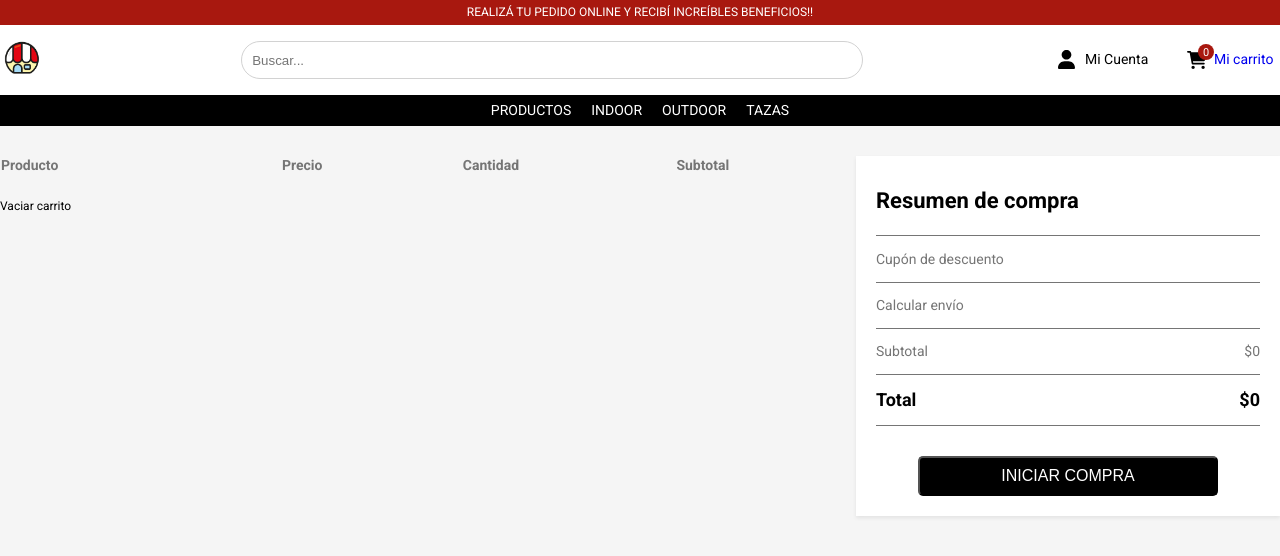
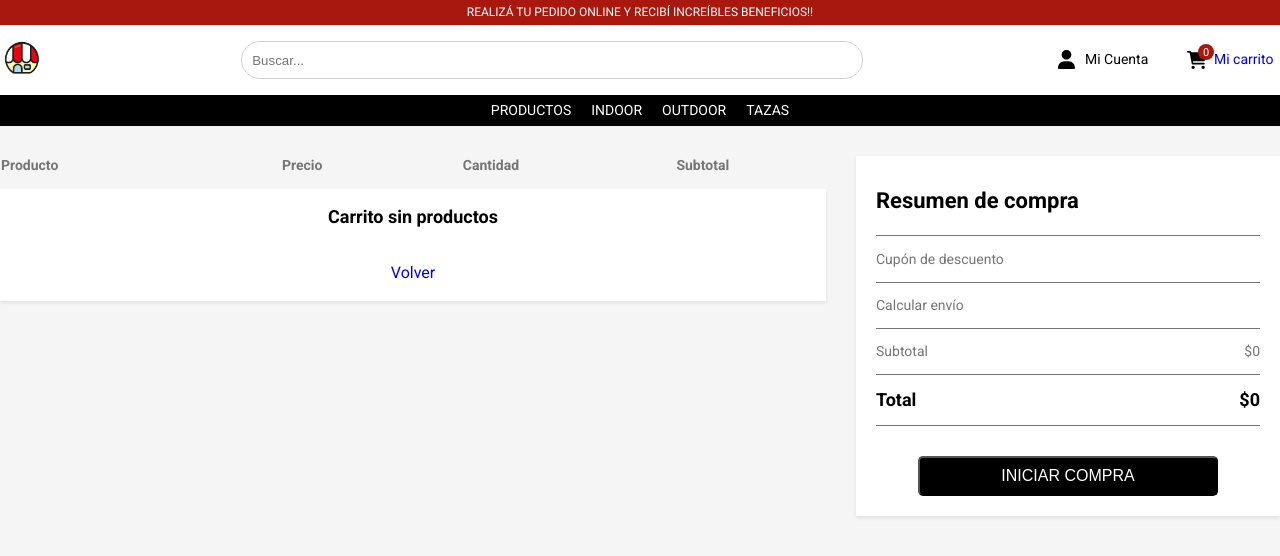
Before and after one commit to tecram/regalon-marcetcristian, a React (Create React App) app: page /cart in a window 1280 px wide. Shown: the top 556 px of the page. Built offline with nearby package versions, Linux system fonts and the light colour scheme.

Commit message:
Finish challenge

```diff
--- a/src/components/Cart/Cart.jsx
+++ b/src/components/Cart/Cart.jsx
@@ -1,5 +1,6 @@
 import React, { useContext, useEffect, useState } from "react"
 import { CartContext } from "../contexts/CartContext"
+import { Link } from 'react-router-dom'
 import "./Cart.scss"
 
 const Cart = () => {
@@ -8,7 +9,7 @@ const Cart = () => {
 
   useEffect(() => {
     setTotalPrice(totalizer())
-  }, [])
+  }, [cartItems])
 
   return (
     <>
@@ -25,7 +26,8 @@ const Cart = () => {
               </tr>
             </thead>
             <tbody>
-              {cartItems.map((product, index) => (
+              {cartItems.length >0 ? (
+                cartItems.map((product, index) => (
                   <tr key={index}>
                     <td className="cart-product-thumb">
                       <div className="cart-thumb-container">
@@ -38,10 +40,18 @@ const Cart = () => {
                     <td>${product.item.price * product.count}</td>
                     <td><div onClick={() => removeItem(product.item.id, product.count)}><img className="trash-icon" src="assets/icons/trash-icon.svg" alt="Remover producto" title="Remover producto" /></div></td>
                   </tr>
-              ))}
+                ))
+              ) : (
+                <>
+                  <tr className="empty-cart-text">
+                    <td colSpan={6}>Carrito sin productos</td>
+                  </tr>
+                  <tr className="home-button"><td className="empty-cart-back" colSpan={6}><Link to="/">Volver</Link></td></tr>
+                </>
+              )}
             </tbody>
           </table>
-          <div onClick={() => clearCart()} className="empty-cart">Vaciar carrito</div>
+          {cartItems.length >0 && <div onClick={() => clearCart()} className="empty-cart">Vaciar carrito</div>}
         </div>
         <div className="cart-right">
           <h3>Resumen de compra</h3>
@@ -55,7 +65,7 @@ const Cart = () => {
             <span className="cart-total-title">Total</span>
             <span className="cart-total-value">${totalPrice}</span>
           </p>
-          <button className="buy-button">INICIAR COMPRA</button>
+          <button className="buy-button" type="button">INICIAR COMPRA</button>
         </div>
       </section>
     </>
--- a/src/components/Cart/Cart.scss
+++ b/src/components/Cart/Cart.scss
@@ -67,6 +67,19 @@ body {
               max-height: 20px;
               display: block;
               cursor: pointer;
+            }
+          }
+
+          &.empty-cart-text {
+            font-size: 18px;
+            font-weight: 600;
+          }
+
+          &.home-button {
+            font-size: 16px;
+
+            a {
+              text-decoration: none;
             }
           }
         }
--- a/src/components/ItemCount/ItemCount.jsx
+++ b/src/components/ItemCount/ItemCount.jsx
@@ -1,13 +1,6 @@
 import './ItemCount.scss'
-import { useState, useEffect } from "react"
 
-const ItemCount = ({stock, initial, onAdd, item, setAddedProduct}) => {
-  const [count, setCount] = useState(parseInt(initial));
-
-  useEffect(() => {
-    //console.log("USE EFFECT COUNT");
-  }, [count])
-
+const ItemCount = ({stock, initial, onAdd, item, setAddedProduct, count, setCount}) => {
   const changeQty = (operation) => {
     if (operation === "-" && count > 0) {
       setCount(count - 1);
--- a/src/components/ItemDetail/ItemDetail.jsx
+++ b/src/components/ItemDetail/ItemDetail.jsx
@@ -5,12 +5,11 @@ import { Link } from 'react-router-dom'
 import { CartContext } from '../contexts/CartContext'
 
 const ItemDetail = ({ product, loading }) => {
-  const { addItem, quantity, cartItems } = useContext(CartContext)
+  const { addItem } = useContext(CartContext)
   const [addedProduct, setAddedProduct] = useState(false)
+  const [count, setCount] = useState(parseInt(1));
 
   const displayElements = () => {
-
-    /* console.log(cartItems[0].count) */
 
     if(loading) {
       return (
@@ -29,7 +28,7 @@ const ItemDetail = ({ product, loading }) => {
             </div>
             {addedProduct ? (
               <div>
-                <h3 className="text-added">{quantity} productos agregados al carrito.</h3>
+                <h3 className="text-added">{count} productos agregados al carrito.</h3>
                 <Link to="/cart"><button className="pdp-go-cart" >IR AL CARRITO</button></Link>
               </div>
               ) : (
@@ -38,7 +37,9 @@ const ItemDetail = ({ product, loading }) => {
                   initial="1"
                   onAdd={addItem}
                   item={product}
-                  setAddedProduct={setAddedProduct} />
+                  setAddedProduct={setAddedProduct}
+                  count={count}
+                  setCount={setCount} />
             )}
           </div>
         </>
```
Lines whose indentation alone changed are shown as unchanged.
